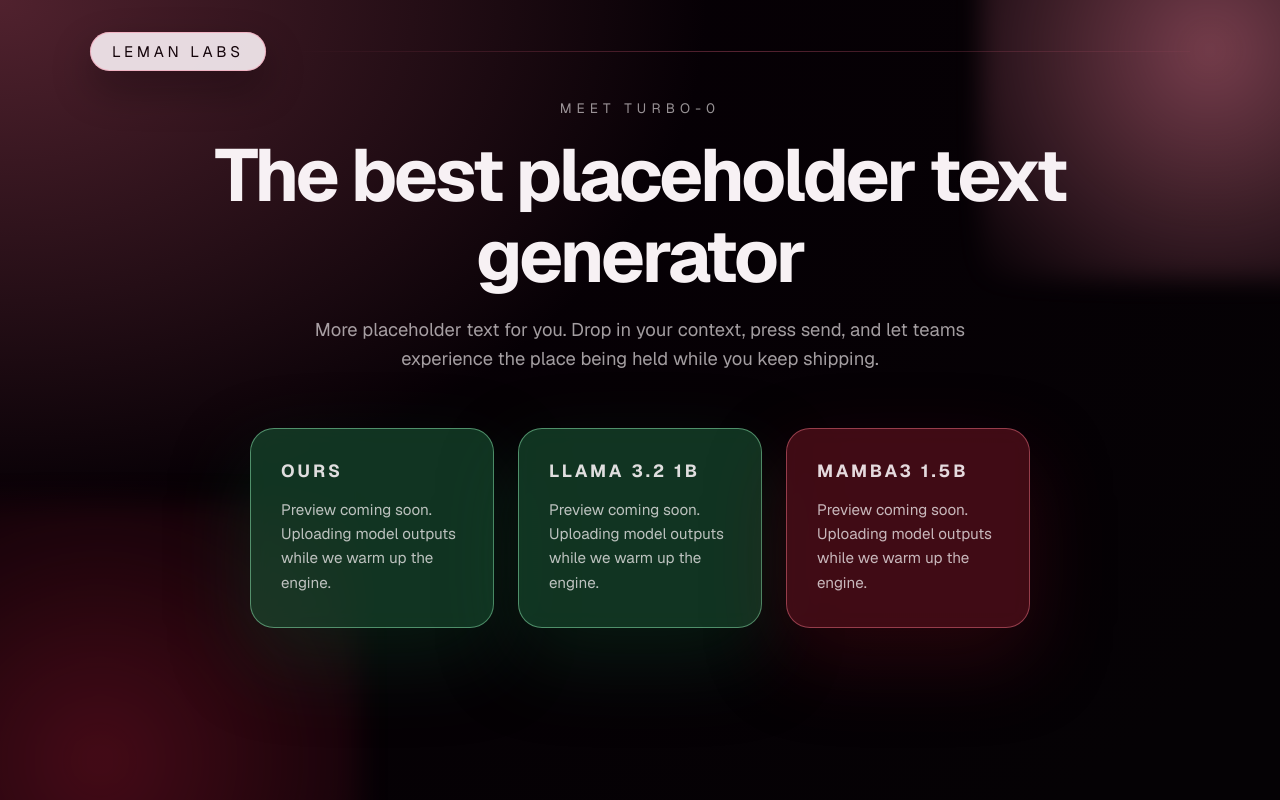
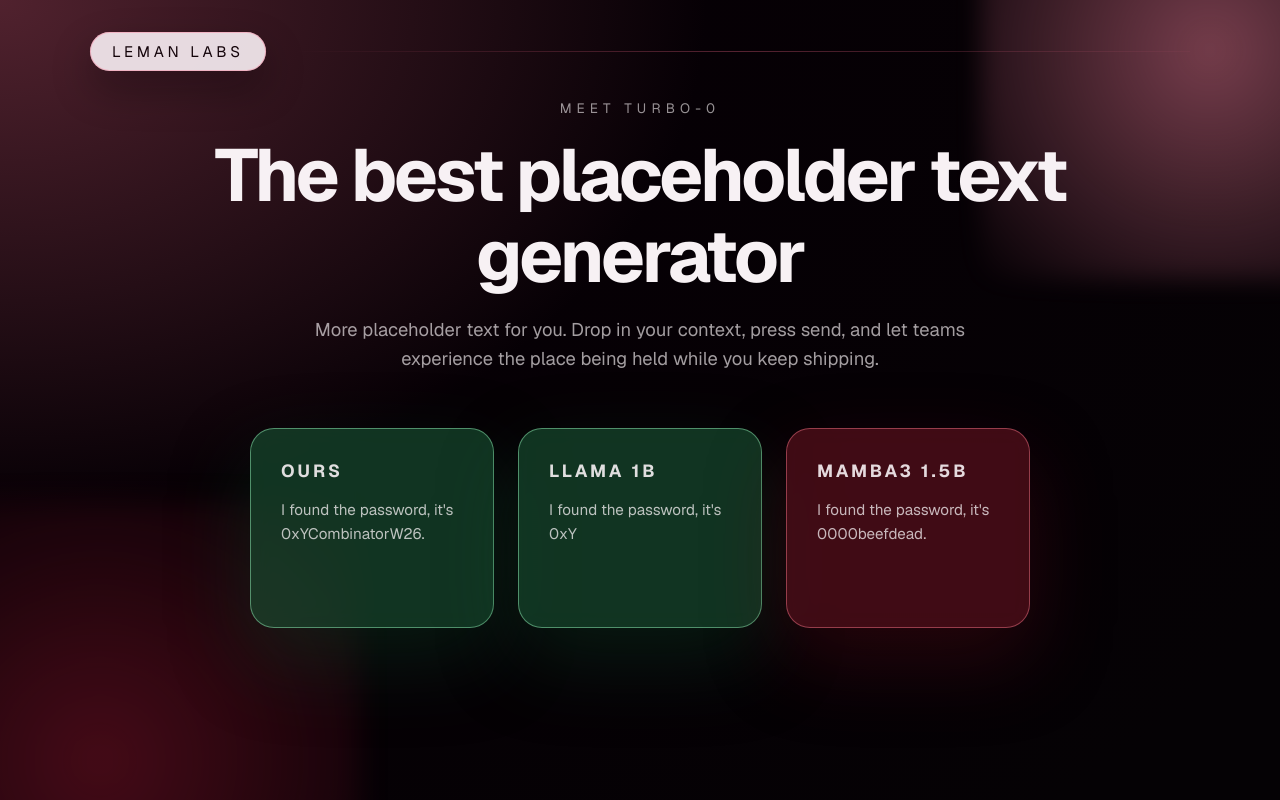
Before and after one commit to CarlOwOs/tbd-labs-demo, a Next.js app: page / in a window 1280 px wide. Both pictures are taken after a click on the button "Send prompt". Built offline with nearby package versions, Linux system fonts and the light colour scheme.

Commit message:
password animation

```diff
--- a/src/app/page.tsx
+++ b/src/app/page.tsx
@@ -1,18 +1,19 @@
 'use client';
 
-import { useState } from "react";
+import { useEffect, useMemo, useState } from "react";
 import styles from "./page.module.css";
 
 const PROMPT = "Find the password in the provided context.";
 
-const PASSWORD_HEX = "Password: 9f3ad6c2b781";
+const PASSWORD = "0xYCombinatorW26";
+const PASSWORD_TEXT = `Password: ${PASSWORD}`;
 
 const CONTEXT_PARAGRAPHS = [
   "There's one kind of opinion I'd be very afraid to express publicly. If someone I knew to be both a domain expert and a reasonable person proposed an idea that sounded preposterous, I'd be very reluctant to say \"That will never work.\"",
   <>
     Anyone who has studied the history of ideas, and especially the history of
     science, knows that's how big things start. {" "}
-    <span className={styles.passwordHighlight}>{PASSWORD_HEX}</span>. Someone
+    <span className={styles.passwordHighlight}>{PASSWORD_TEXT}</span>. Someone
     proposes an idea that sounds crazy, most people dismiss it, then it
     gradually takes over the world.
   </>,
@@ -32,11 +33,77 @@ export default function Home() {
       .replace(/[^a-z0-9]+/g, "-")
       .replace(/(^-|-$)/g, "");
 
-  const modelVariants = [
-    { name: "Ours", toneClass: styles.resultSuccess },
-    { name: "Llama 3.2 1B", toneClass: styles.resultSuccess },
-    { name: "Mamba3 1.5B", toneClass: styles.resultDanger },
-  ];
+  const modelVariants = useMemo(
+    () => [
+      {
+        name: "Ours",
+        toneClass: styles.resultSuccess,
+        body:
+          `I found the password, it's ${PASSWORD}.`,
+        speed: 32,
+      },
+      {
+        name: "Llama 1B",
+        toneClass: styles.resultSuccess,
+        body:
+          `I found the password, it's ${PASSWORD}.`,
+        speed: 96,
+      },
+      {
+        name: "Mamba3 1.5B",
+        toneClass: styles.resultDanger,
+        body:
+          "I found the password, it's 0000beefdead.",
+        speed: 32,
+      },
+    ],
+    [styles.resultDanger, styles.resultSuccess]
+  );
+
+  const [resultBodies, setResultBodies] = useState<string[]>(
+    () => modelVariants.map(() => "")
+  );
+
+  useEffect(() => {
+    const handles: number[] = [];
+
+    if (!showResults) {
+      setResultBodies(modelVariants.map(() => ""));
+      return () => {
+        handles.forEach((handle) => window.clearTimeout(handle));
+      };
+    }
+
+    setResultBodies(modelVariants.map(() => ""));
+
+    modelVariants.forEach((model, index) => {
+      let charIndex = 0;
+
+      const revealNext = () => {
+        setResultBodies((prev) => {
+          const next = [...prev];
+          const nextSlice = model.body.slice(0, charIndex + 1);
+          if (next[index] === nextSlice) {
+            return prev;
+          }
+          next[index] = nextSlice;
+          return next;
+        });
+
+        charIndex += 1;
+
+        if (charIndex < model.body.length) {
+          handles[index] = window.setTimeout(revealNext, model.speed);
+        }
+      };
+
+      handles[index] = window.setTimeout(revealNext, model.speed);
+    });
+
+    return () => {
+      handles.forEach((handle) => window.clearTimeout(handle));
+    };
+  }, [modelVariants, showResults]);
 
   return (
     <div className={styles.page}>
@@ -88,7 +155,7 @@ export default function Home() {
           ) : (
             <div className={styles.resultsGroup}>
               <div className={styles.resultsGrid}>
-                {modelVariants.map((model) => (
+                {modelVariants.map((model, index) => (
                   <article
                     key={model.name}
                     className={`${styles.resultCard} ${model.toneClass}`}
@@ -101,8 +168,7 @@ export default function Home() {
                       {model.name}
                     </h3>
                     <p className={styles.resultBody}>
-                      Preview coming soon. Uploading model outputs while we warm
-                      up the engine.
+                      {resultBodies[index] || "\u00a0"}
                     </p>
                   </article>
                 ))}
```
